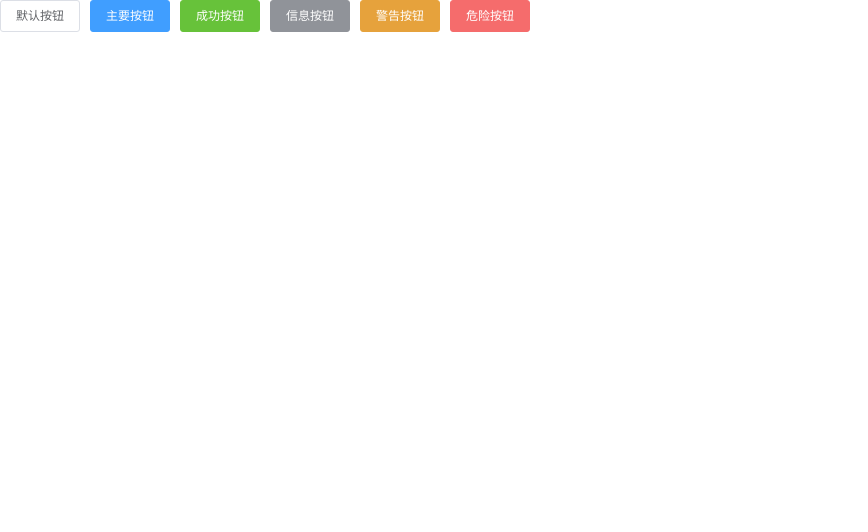
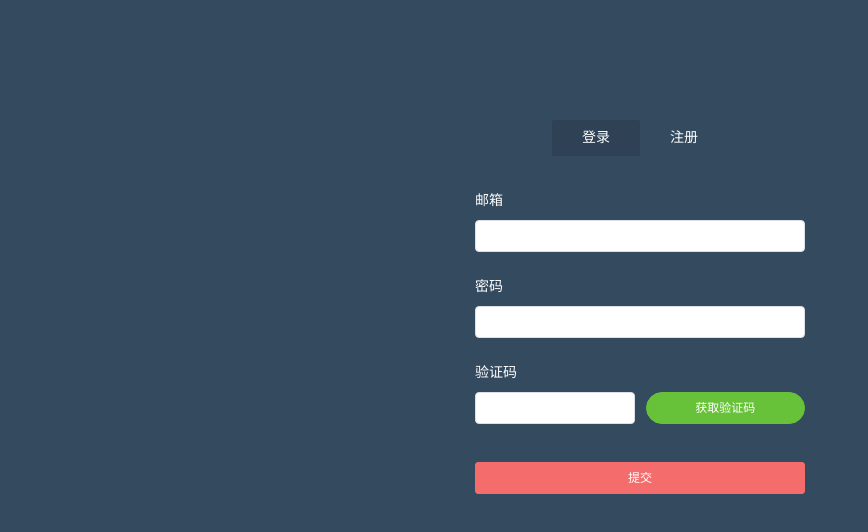
Before and after one commit to gama-666/vue-admin, a Vue app in the folder vue-admin/: page /#/login in a window 1280 px wide. Shown: the top 532 px of the page, without its empty margins (0-868 px from the left). Built offline with nearby package versions, Linux system fonts and the light colour scheme.

Commit message:
登录页面的静态页制作，input框的校验，用户名、密码、验证码

```diff
--- /dev/null
+++ b/vue-admin/src/utils/validata.js
@@ -0,0 +1,32 @@
+/*
+过滤特殊字符
+*/
+export function stripscript(str) {
+    let pattern = new RegExp("[`~!@#$^&*()=|{}':;',\\[\\].<>/?~！@#￥……&*（）——|{ }【】‘；：”“'。，、？]");
+    let rs = "";
+    for (let i = 0; i < str.length; i++) {
+        rs = rs + str.substr(i, 1).replace(pattern, '');
+    }
+    return rs;
+}
+/*
+验证邮箱
+*/
+export function validataEmail(value) {
+    let reg = /^[a-zA-Z0-9_-]+@[a-zA-Z0-9_-]+(\.[a-zA-Z0-9_-]+)+$/;
+    return !reg.test(value) ? true : false;
+}
+/*
+密码校验
+*/
+export function validataPassword(value) {
+    let reg = /^(?!bai[0-9]+$)(?![a-zA-Z]+$)[0-9A-Za-z]{6,20}$/;
+    return !reg.test(value) ? true : false;
+}
+/*
+验证码校验
+*/
+export function validataCode(value) {
+    let reg = /^[a-z0-9]{6}$/;
+    return !reg.test(value) ? true : false;
+}
--- a/vue-admin/src/views/Login/index.vue
+++ b/vue-admin/src/views/Login/index.vue
@@ -1,10 +1,223 @@
 <template>
-  <div class="login">
-    <el-button >默认按钮</el-button>
-    <el-button type="primary" >主要按钮</el-button>
-    <el-button type="success" >成功按钮</el-button>
-    <el-button type="info" >信息按钮</el-button>
-    <el-button type="warning" >警告按钮</el-button>
-    <el-button type="danger" >危险按钮</el-button>
+  <div id="login">
+    <div class="login-wrap">
+      <ul class="menu-tab">
+        <li
+          v-for="item in menuTab"
+          :key="item.id"
+          :class="{'current':item.current}"
+          @click="toggleMeuu(item)"
+        >{{item.txt}}</li>
+      </ul>
+      <!-- 表单 -->
+      <el-form
+        :model="ruleForm"
+        status-icon
+        :rules="rules"
+        ref="ruleForm"
+        size="small"
+        class="login-form"
+      >
+        <el-form-item prop="username">
+          <label>邮箱</label>
+          <el-input type="text" v-model="ruleForm.username" autocomplete="off"></el-input>
+        </el-form-item>
+
+        <el-form-item prop="password">
+          <label>密码</label>
+          <el-input
+            type="password"
+            v-model="ruleForm.password"
+            autocomplete="off"
+            minlength="6"
+            maxlength="20"
+          ></el-input>
+        </el-form-item>
+
+        <el-form-item prop="passwords" v-if="model === 'register'">
+          <label>重复密码</label>
+          <el-input
+            type="password"
+            v-model="ruleForm.passwords"
+            autocomplete="off"
+            minlength="6"
+            maxlength="20"
+          ></el-input>
+        </el-form-item>
+
+        <el-form-item prop="code">
+          <label>验证码</label>
+          <el-row :gutter="11">
+            <el-col :span="12">
+              <el-input type="text" v-model="ruleForm.code" minlength="6" maxlength="6"></el-input>
+            </el-col>
+            <el-col :span="12">
+              <el-button type="success" round class="block">获取验证码</el-button>
+            </el-col>
+          </el-row>
+        </el-form-item>
+
+        <el-form-item>
+          <el-button type="danger" @click="submitForm('ruleForm')" class="login-bin block">提交</el-button>
+        </el-form-item>
+      </el-form>
+    </div>
   </div>
 </template>
+<script>
+import {
+  stripscript,
+  validataEmail,
+  validataPassword,
+  validataCode
+} from "@/utils/validata";
+
+export default {
+  name: "login",
+  data() {
+    /************************************************************************/
+    /*表单的验证*/
+    //、验证码用户名
+    let validateUsername = (rule, value, callback) => {
+      if (value === "") {
+        callback(new Error("请输入用户名"));
+      } else if (validataEmail(value)) {
+        callback(new Error("用户名格式有误"));
+      } else {
+        callback();
+      }
+    };
+    //、密码校验
+    let validatePassword = (rule, value, callback) => {
+      this.ruleForm.password = stripscript(value);
+      value = this.ruleForm.password;
+      if (value === "") {
+        callback(new Error("密码不能为空"));
+      } else if (validataPassword(value)) {
+        callback(new Error("密码为6~20位数字加字母"));
+      } else {
+        callback();
+      }
+    };
+    //、重复密码校验
+    let validatePasswords = (rule, value, callback) => {
+      this.ruleForm.passwords = stripscript(value);
+      value = this.ruleForm.passwords;
+      if (value === "") {
+        callback(new Error("请再次输入密码"));
+      } else if (value != this.ruleForm.password) {
+        callback(new Error("密码不一致"));
+      } else {
+        callback();
+      }
+    };
+    //、验证码校验
+    let checkAge = (rule, value, callback) => {
+      this.ruleForm.code = stripscript(value);
+      value = this.ruleForm.code;
+      if (value === "") {
+        callback(new Error("请输入验证码"));
+      } else if (validataCode(value)) {
+        callback(new Error("格式有误"));
+      } else {
+        callback();
+      }
+    };
+    /************************************************************************/
+    /*数据位置*/
+    return {
+      //、登录注册按钮的数据
+      menuTab: [
+        { txt: "登录", current: true, type: "login" },
+        { txt: "注册", current: false, type: "register" }
+      ],
+      //模块值
+      model: "login",
+      //、表单的数据
+      ruleForm: {
+        username: "",
+        password: "",
+        passwords: "",
+        code: ""
+      },
+      rules: {
+        username: [{ validator: validateUsername, trigger: "blur" }],
+        password: [{ validator: validatePassword, trigger: "blur" }],
+        passwords: [{ validator: validatePasswords, trigger: "blur" }],
+        code: [{ validator: checkAge, trigger: "blur" }]
+      }
+    };
+  },
+  created() {},
+  mounted() {},
+  /************************************************************************/
+  /*函数位置*/
+  methods: {
+    //、登录注册按钮的状态切换
+    toggleMeuu(data) {
+      //高光,当前选中
+      this.menuTab.forEach(item =>
+        item.txt == data.txt ? (item.current = true) : (item.current = false)
+      );
+      //修改模块的值
+      this.model = data.type;
+      this.ruleForm.username="";
+    },
+    //、表单的方法
+    submitForm(formName) {
+      this.$refs[formName].validate(valid => {
+        if (valid) {
+          alert("submit!");
+        } else {
+          console.log("error submit!!");
+          return false;
+        }
+      });
+    }
+  }
+};
+</script>
+<style lang="scss" scoped>
+#login {
+  height: 100vh;
+  background-color: #344a5f;
+}
+.login-wrap {
+  width: 330px;
+  margin: auto;
+}
+.menu-tab {
+  text-align: center;
+  padding-top: 120px;
+  li {
+    display: inline-block;
+    width: 88px;
+    line-height: 36px;
+    font-size: 14px;
+    color: #ffffff;
+    border-radius: 2px;
+  }
+  .current {
+    background-color: rgba(0, 0, 0, 0.1);
+  }
+  .el-form-item__label {
+    color: #ffffff;
+  }
+}
+.login-form {
+  margin-top: 29px;
+  label {
+    color: #ffffff;
+    display: block;
+    font-size: 14px;
+    margin-bottom: 3px;
+  }
+  .login-bin {
+    margin-top: 19px;
+  }
+  .block {
+    width: 100%;
+    display: block;
+  }
+}
+</style>
--- a/vue-admin/vue.config.js
+++ b/vue-admin/vue.config.js
@@ -12,6 +12,16 @@
             filename: 'index.html', // 在 dist/index.html 的输出
             title: 'Index Page', // 当使用 title 选项时,在 template 中使用：<title><%= htmlWebpackPlugin.options.title %></title>
             chunks: ['chunk-vendors', 'chunk-common', 'index'] // 在这个页面中包含的块，默认情况下会包含,提取出来的通用 chunk 和 vendor chunk
+        }
+    },
+    configureWebpack: {
+        //定义路径别名
+        resolve: {
+            alias: {
+                'assets': '@/assets',
+                'components': '@/components',
+                'views': '@/views'
+            }
         }
     },
     lintOnSave: false, // 是否在保存的时候检查
```
